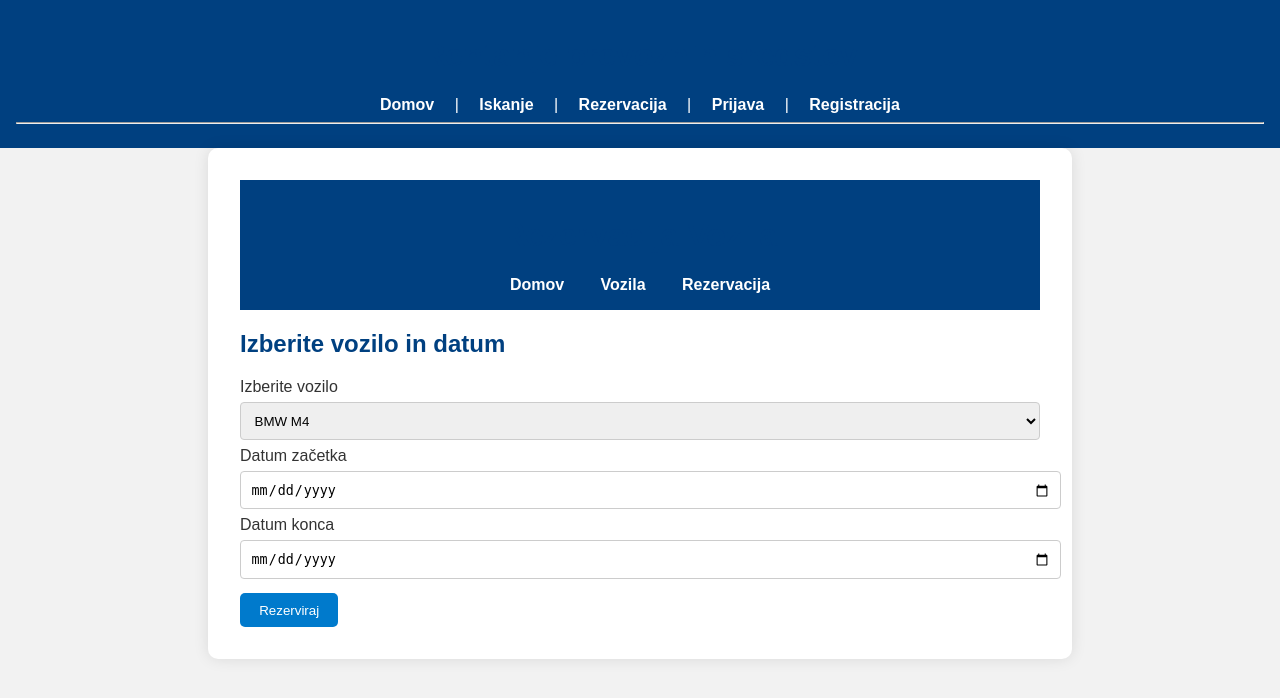
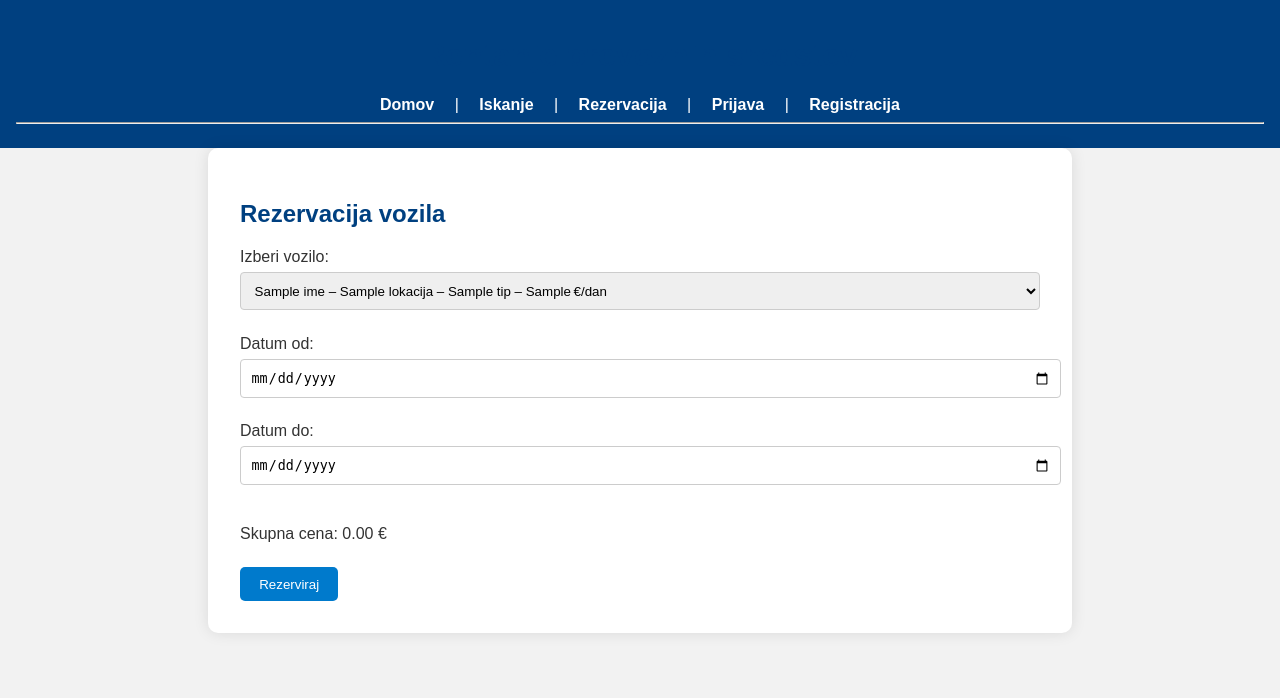
Before and after one commit to coro1825/Ernan, a Flask app: template zaključna/templates/rezervacija.html in a window 1280 px wide. Shown: the top 698 px of the page. Run offline with Flask 3, Linux system fonts and the light colour scheme; the template is opened without the code that fills it: most values are stand-ins (such as "Sample title", 1, 10 or a date in 2020).

Commit message:
rezervacija

```diff
--- a/uporabniki.json
+++ b/uporabniki.json
@@ -1 +1 @@
-{"vozila": {"1": {"id": 1, "ime": "BMW M4", "lokacija": "Ljubljana", "tip": "Avto", "priljubljenost": 10}, "2": {"id": 1, "ime": "Audi RS5", "lokacija": "Maribor", "tip": "Avto", "priljubljenost": 9}, "3": {"id": 1, "ime": "Ford Mustang", "lokacija": "Celje", "tip": "Avto", "priljubljenost": 8}, "4": {"id": 1, "ime": "Renault Clio RS", "lokacija": "Koper", "tip": "Avto", "priljubljenost": 7}, "5": {"id": 1, "ime": "KTM Duke", "lokacija": "Ljubljana", "tip": "Motor", "priljubljenost": 6}, "6": {"id": 1, "ime": "VW Transporter", "lokacija": "Maribor", "tip": "Kombi", "priljubljenost": 6}}, "uporabniki": {"1": {"username": "123", "password": "123"}}, "rezervacije": {}}
+{"vozila": {"1": {"id": 1, "ime": "BMW M4", "lokacija": "Ljubljana", "tip": "Avto", "priljubljenost": 10, "cena_na_dan": 100}, "2": {"id": 2, "ime": "Audi RS5", "lokacija": "Maribor", "tip": "Avto", "priljubljenost": 9, "cena_na_dan": 90}, "3": {"id": 3, "ime": "Ford Mustang", "lokacija": "Celje", "tip": "Avto", "priljubljenost": 8, "cena_na_dan": 85}, "4": {"id": 4, "ime": "Renault Clio RS", "lokacija": "Koper", "tip": "Avto", "priljubljenost": 7, "cena_na_dan": 70}, "5": {"id": 5, "ime": "KTM Duke 390", "lokacija": "Ljubljana", "tip": "Motor", "priljubljenost": 9, "cena_na_dan": 60}, "6": {"id": 6, "ime": "VW Transporter", "lokacija": "Maribor", "tip": "Kombi", "priljubljenost": 6, "cena_na_dan": 65}}, "uporabniki": {"1": {"username": "123", "password": "123"}}, "rezervacije": {}}
--- a/zaključna/main.py
+++ b/zaključna/main.py
@@ -13,15 +13,15 @@ ocene = db.table("ocene")
 rezervacije = db.table("rezervacije")
 User = Query()
 
-if len(vozila) ==0:
-    vozila.insert_multiple([
-        {"id": 1, "ime": "BMW M4", "lokacija": "Ljubljana", "tip": "Avto", "priljubljenost": 10},
-        {"id": 2, "ime": "Audi RS5", "lokacija": "Maribor", "tip": "Avto", "priljubljenost": 9},
-        {"id": 3, "ime": "Ford Mustang", "lokacija": "Celje", "tip": "Avto", "priljubljenost": 8},
-        {"id": 4, "ime": "Renault Clio RS", "lokacija": "Koper", "tip": "Avto", "priljubljenost": 7},
-        {"id": 5, "ime": "KTM Duke", "lokacija": "Ljubljana", "tip": "Motor", "priljubljenost": 6},
-        {"id": 6, "ime": "VW Transporter", "lokacija": "Maribor", "tip": "Kombi", "priljubljenost": 6},
-    ])
+vozila.truncate()
+vozila.insert_multiple([
+    {"id": 1, "ime": "BMW M4",           "lokacija": "Ljubljana", "tip": "Avto",  "priljubljenost": 10, "cena_na_dan": 100},
+    {"id": 2, "ime": "Audi RS5",         "lokacija": "Maribor",   "tip": "Avto",  "priljubljenost":  9, "cena_na_dan":  90},
+    {"id": 3, "ime": "Ford Mustang",     "lokacija": "Celje",     "tip": "Avto",  "priljubljenost":  8, "cena_na_dan":  85},
+    {"id": 4, "ime": "Renault Clio RS",  "lokacija": "Koper",     "tip": "Avto",  "priljubljenost":  7, "cena_na_dan":  70},
+    {"id": 5, "ime": "KTM Duke 390",         "lokacija": "Ljubljana", "tip": "Motor", "priljubljenost":  9, "cena_na_dan":  60},
+    {"id": 6, "ime": "VW Transporter",   "lokacija": "Maribor",   "tip": "Kombi", "priljubljenost":  6, "cena_na_dan":  65},
+])
 
 
 
@@ -37,7 +37,11 @@ def vozila_stran():
 
 @app.route("/rezervacija")
 def rezervacija():
-    return render_template('rezervacija.html')
+    if 'username' not in session:
+        return redirect(url_for("login"))
+    vozila_vsa = vozila.all()
+    print("DEBUG vozila_vsa", vozila_vsa)
+    return render_template('rezervacija.html', vozila=vozila_vsa)
 
 #iskanje oz rezerviranje prevoznih sredstev glede na datum
 @app.route("/api/razpolozljiva-vozila")
--- a/zaključna/templates/rezervacija.html
+++ b/zaključna/templates/rezervacija.html
@@ -1,88 +1,80 @@
 {% extends "base.html" %}
-{% block title %}Rezervacija{% endblock %}
+{% block title %}Rezervacija vozila{% endblock %}
 {% block content %}
-<!DOCTYPE html>
-<html lang="sl">
-<head>
-    <meta charset="UTF-8">
-    <meta name="viewport" content="width=device-width, initial-scale=1.0">
-    <title>Rezervacija Vozila</title>
-    <link rel="stylesheet" href="{{ url_for('static', filename='css/styles.css') }}">
-</head>
-<body>
-    <header>
-        <h1>Rezervacija Vozila</h1>
-        <nav>
-            <a href="/">Domov</a>
-            <a href="/vozila">Vozila</a>
-            <a href="/rezervacija">Rezervacija</a>
-        </nav>
-    </header>
 
-    <div class="container">
-        <h2>Izberite vozilo in datum</h2>
-        <form id="rezervacija-form">
-            <div class="input-group">
-                <label for="vozilo">Izberite vozilo</label>
-                <select id="vozilo" name="vozilo">
-                    <option value="1">BMW M4</option>
-                    <option value="2">Audi RS5</option>
-                    <option value="3">Ford Mustang</option>
-                    <option value="4">Renault Clio RS</option>
-                    <option value="5">KTM Duke</option>
-                    <option value="6">VW Transporter</option>
-                </select>
-            </div>
+<h2>Rezervacija vozila</h2>
 
-            <div class="input-group">
-                <label for="zacetek">Datum začetka</label>
-                <input type="date" id="zacetek" name="zacetek" required>
-            </div>
+<form id="rezervacijaForm">
+  <label>Izberi vozilo:</label><br>
+  <select id="vozilo_id" name="vozilo_id" required>
+    {% for v in vozila %}
+      <option value="{{ v.id }}" data-cena="{{ v.cena_na_dan }}">
+        {{ v.ime }} – {{ v.lokacija }} – {{ v.tip }} – {{ v.cena_na_dan }} €/dan
+      </option>
+    {% endfor %}
+  </select><br><br>
 
-            <div class="input-group">
-                <label for="konec">Datum konca</label>
-                <input type="date" id="konec" name="konec" required>
-            </div>
+  <label>Datum od:</label><br>
+  <input type="date" id="datum_od" name="datum_od" required><br><br>
 
-            <button type="submit" class="button">Rezerviraj</button>
-        </form>
+  <label>Datum do:</label><br>
+  <input type="date" id="datum_do" name="datum_do" required><br><br>
 
-        <div id="rezervacija-sporocilo"></div>
-    </div>
+  <p>Skupna cena: <span id="skupnaCena">0.00</span> €</p>
+  <button type="submit">Rezerviraj</button>
+</form>
 
-    <script src="https://code.jquery.com/jquery-3.6.0.min.js"></script>
-    <script>
-        $(document).ready(function() {
-            $("#rezervacija-form").submit(function(event) {
-                event.preventDefault();
+<script>
+function izracunajCeno() {
+  const sel = document.getElementById('vozilo_id');
+  const cenaNaDan = parseFloat(sel.selectedOptions[0].dataset.cena);
+  const odVal = document.getElementById('datum_od').value;
+  const doVal = document.getElementById('datum_do').value;
 
-                var vozilo_id = $("#vozilo").val();
-                var zacetek = $("#zacetek").val();
-                var konec = $("#konec").val();
+  if (isNaN(cenaNaDan) || !odVal || !doVal) {
+    document.getElementById('skupnaCena').textContent = '0.00';
+    return;
+  }
+  const od = new Date(odVal);
+  const do_ = new Date(doVal);
+  if (do_ < od) {
+    document.getElementById('skupnaCena').textContent = '0.00';
+    return;
+  }
+  const diff = (do_ - od)/(1000*60*60*24) + 1;
+  const cenaSkupaj = diff * cenaNaDan;
+  document.getElementById('skupnaCena').textContent = cenaSkupaj.toFixed(2);
+}
+['vozilo_id', 'datum_od', 'datum_do'].forEach(id =>
+  document.getElementById(id).addEventListener('change', izracunajCeno)
+);
 
-                $.ajax({
-                    url: "/api/rezerviraj",
-                    type: "POST",
-                    contentType: "application/json",
-                    data: JSON.stringify({
-                        vozilo_id: vozilo_id,
-                        zacetek: zacetek,
-                        konec: konec
-                    }),
-                    success: function(response) {
-                        if (response.success) {
-                            $("#rezervacija-sporocilo").text(response.message).css("color", "green");
-                        } else {
-                            $("#rezervacija-sporocilo").text(response.error).css("color", "red");
-                        }
-                    },
-                    error: function() {
-                        $("#rezervacija-sporocilo").text("Napaka pri rezervaciji!").css("color", "red");
-                    }
-                });
-            });
-        });
-    </script>
-</body>
-</html>
+document.getElementById('rezervacijaForm').addEventListener('submit', function(e) {
+  e.preventDefault();
+
+  const vozilo_id = document.getElementById('vozilo_id').value;
+  const zacetek = document.getElementById('datum_od').value;
+  const konec = document.getElementById('datum_do').value;
+
+  // Pošlji POST na /api/rezerviraj
+  fetch('/api/rezerviraj', {
+    method: 'POST',
+    headers: { 'Content-Type': 'application/json' },
+    body: JSON.stringify({ vozilo_id, zacetek, konec })
+  })
+  .then(res => res.json())
+  .then(data => {
+    if (data.success) {
+      alert(`Rezervacija uspešna! Cena: ${data.cena} € za ${data.dni} dni.`);
+      // Po uspehu lahko preusmeriš ali resetiraš formo
+      document.getElementById('rezervacijaForm').reset();
+      document.getElementById('skupnaCena').textContent = '0.00';
+    } else {
+      alert('Napaka: ' + data.error);
+    }
+  })
+  .catch(() => alert('Napaka pri pošiljanju zahteve.'));
+});
+</script>
+
 {% endblock %}
```
